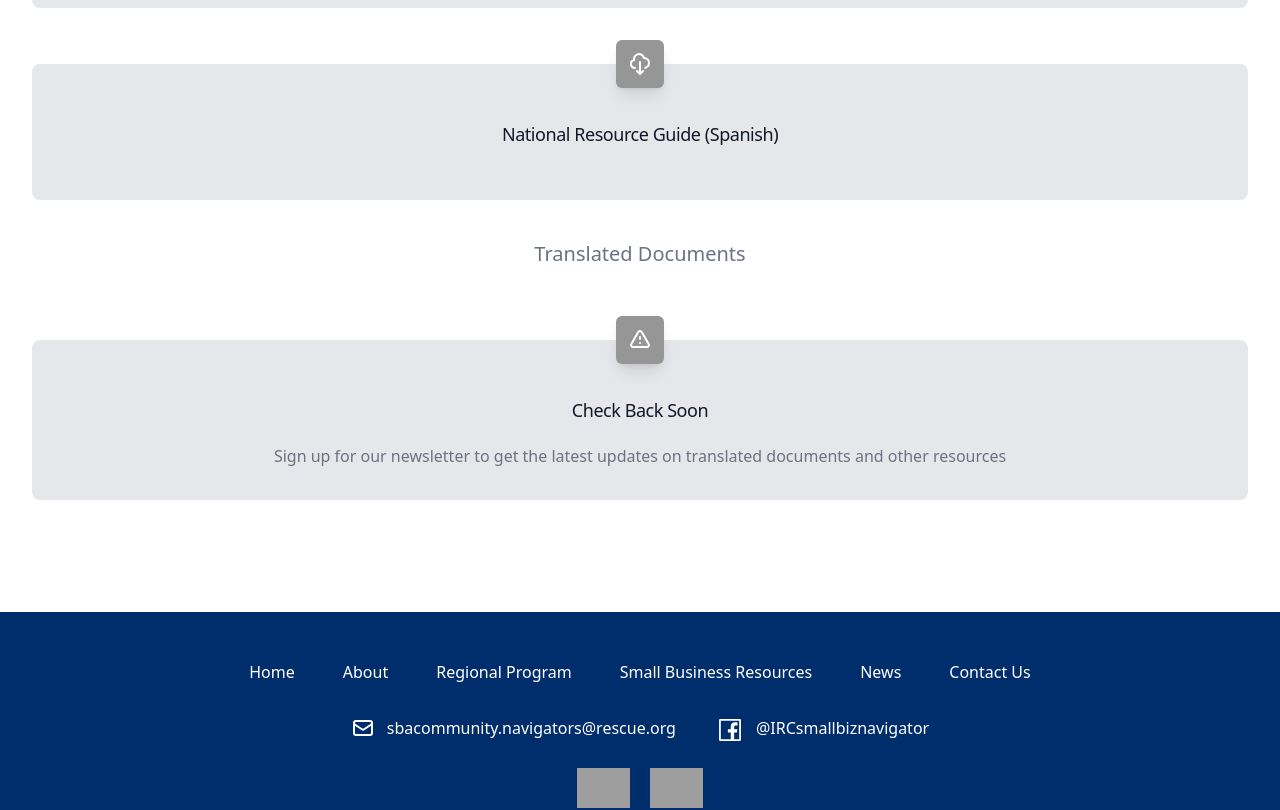
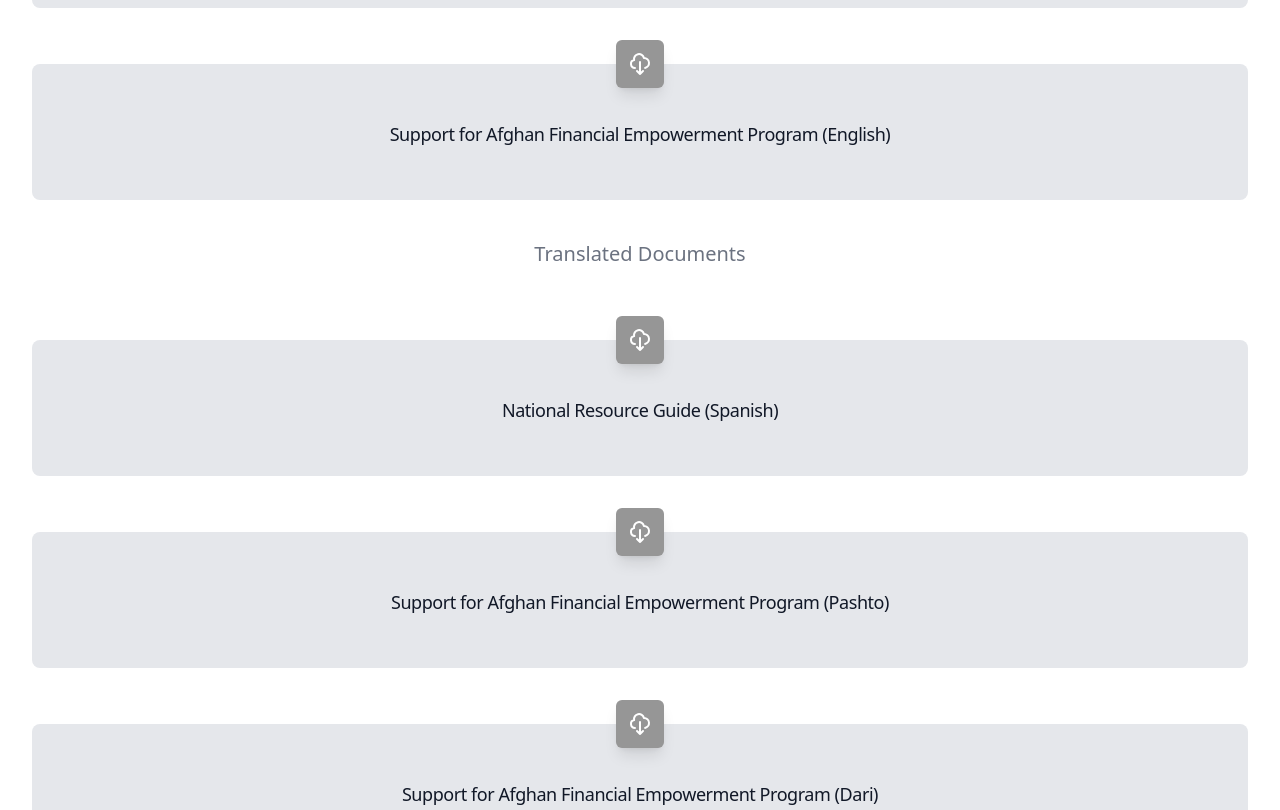
Before and after one commit to ericagirges/cnpp-website, a Next.js app in the folder app/: page /components/ResourcesContent in a window 1280 px wide. Shown: the part 3460-4270 px from the top of the page. Built offline with nearby package versions, Linux system fonts and the light colour scheme; grey boxes are pictures that could not be loaded.

Commit message:
Update BusinessResourcesContent.js

```diff
--- a/app/page-content/BusinessResourcesContent.js
+++ b/app/page-content/BusinessResourcesContent.js
@@ -66,11 +66,12 @@ const SmallBizContent = {
       hyperlink: 'https://www.sba.gov/document/support-national-resource-guide-english?fbclid=IwAR2N8tNWsmLJAfbQu2U1m5PhjGGGHHhLRoAYYOQDT-wMbXkIUswMXGnhRFE',
       icon: CloudDownloadIcon,
       },
-     {
-      name: 'National Resource Guide (Spanish)',
-      hyperlink: 'https://www.sba.gov/document/support-national-resource-guide-spanish',
+           {
+      name: 'Support for Afghan Financial Empowerment Program (English)',
+      hyperlink: 'https://rescue.box.com/s/xv2t3yh0dxilabqe3bpagvwqb18r21w5',
       icon: CloudDownloadIcon,
       },
+
     // This is where you can add additional downloadable learning resources using the template below
     /*
     {
@@ -84,13 +85,21 @@ const SmallBizContent = {
 
   //This is the Translated Documents section!
   documents: [
-    {
-      name: 'Check Back Soon',
-      description:
-        'Sign up for our newsletter to get the latest updates on translated documents and other resources',
-      hyperlink: '/contact',
-      icon: ExclamationIcon,
-    },
+     {
+      name: 'National Resource Guide (Spanish)',
+      hyperlink: 'https://www.sba.gov/document/support-national-resource-guide-spanish',
+      icon: CloudDownloadIcon,
+      },
+     {
+      name: 'Support for Afghan Financial Empowerment Program (Pashto)',
+      hyperlink: 'https://rescue.box.com/s/s44q7p2ot2i5b4r3anp5n36mv8xhqelv',
+      icon: CloudDownloadIcon,
+      },
+        {
+      name: 'Support for Afghan Financial Empowerment Program (Dari)',
+      hyperlink: 'https://rescue.box.com/s/53xitb4f9f2im0ij4832zqcrrladu4fw',
+      icon: CloudDownloadIcon,
+      },
     // This is where you can add additional translated documents using the template below
     /*
     {
```
